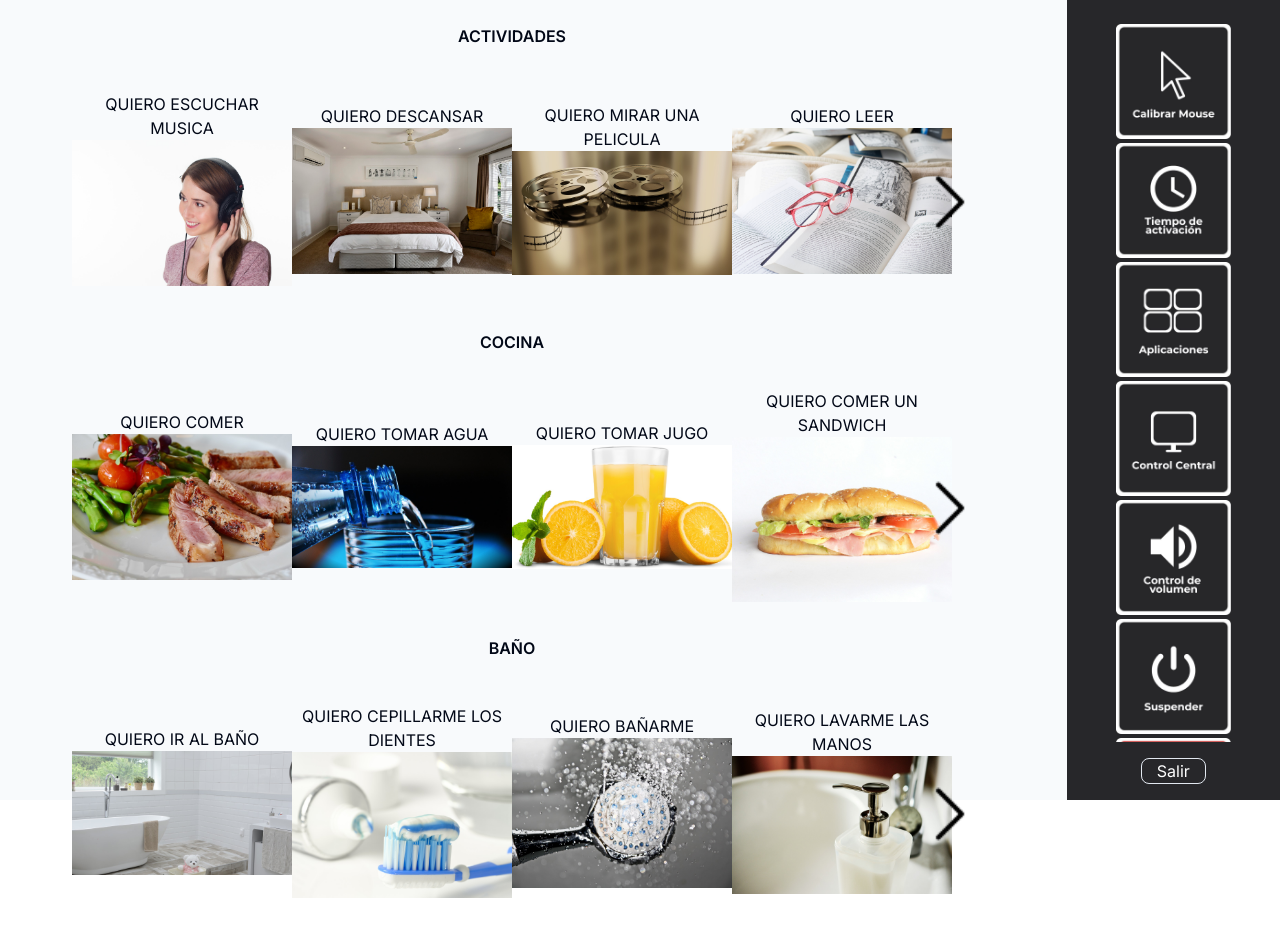
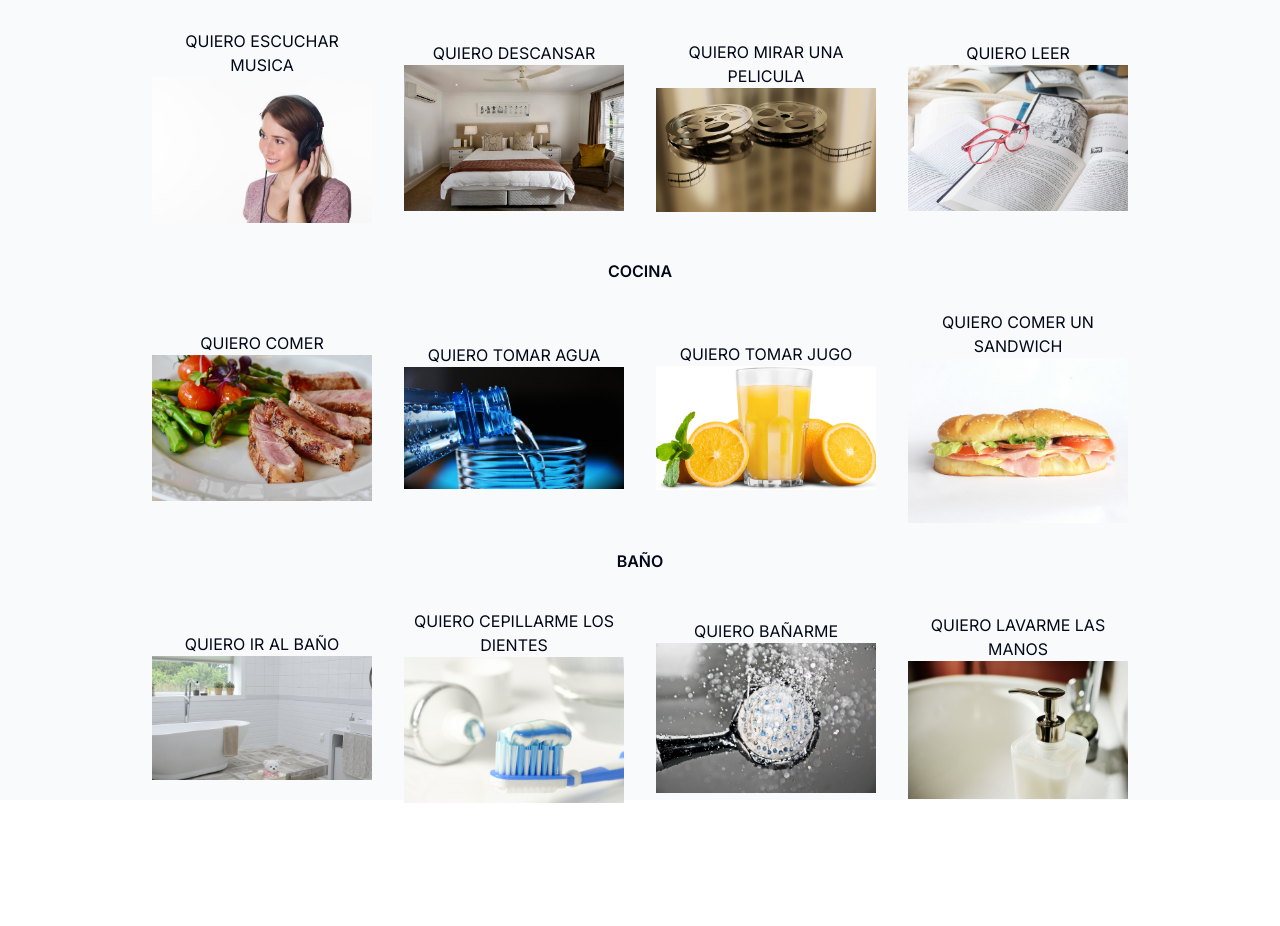
Before and after one commit to camilarojasfritz/neufitech, a Next.js app: page /senal-comunicacion in a window 1280 px wide. After the commit the page ends 855 px from the top, so only its background shows below. Built offline with nearby package versions, Linux system fonts and the light colour scheme.

Commit message:
disabling sidebar on pages

```diff
--- a/src/app/senal-comunicacion/page.tsx
+++ b/src/app/senal-comunicacion/page.tsx
@@ -25,11 +25,11 @@ const page = () => {
 //     navigate.push(page);
 //   };
   return (
-    <div className="flex justify-between w-full h-screen bg-slate-50">
-      <div className="flex justify-start p-6 w-4/5">
-        <div className="flex flex-col justify-around gap-4 w-full text-center">
+    <div className="flex justify-center items-center w-full h-screen bg-slate-50">
+      <div className="flex justify-center p-6 w-4/5">
+        <div className="flex flex-col justify-around gap-2 w-full text-center">
           <h3 className="font-semibold">ACTIVIDADES</h3>
-          <div className="flex flex-row justify-around px-12 items-center relative">
+          <div className="flex flex-row justify-around gap-8 items-center relative">
             <button className="w-[250px] h-[250px]">
               QUIERO ESCUCHAR MUSICA
               <Image
@@ -66,18 +66,18 @@ const page = () => {
                 QUIERO MIRAR UNA SERIE
               <Image src={serie} className='flex object-contain w-full' alt="serie" />
             </button> */}
-            <button className="absolute right-0 top-[35%]">
+            {/* <button className="absolute right-0 top-[35%]">
               <Image
                 src={flechaDerecha}
                 alt="flechaDerecha"
                 width={100}
                 height={100}
               />
-            </button>
+            </button> */}
           </div>
           {/* <div className="flex flex-col justify-around gap-4 w-full"> */}
            <h3 className="font-semibold">COCINA</h3>
-            <div className="flex flex-row justify-around px-12 items-center relative">
+            <div className="flex flex-row justify-around gap-8 items-center relative">
             <button className="w-[250px] h-[250px]">
               QUIERO COMER
               <Image
@@ -110,19 +110,19 @@ const page = () => {
                 alt="Sandwich"
               />
             </button>
-            <button className="absolute right-0 top-[35%]">
+            {/* <button className="absolute right-0 top-[35%]">
               <Image
                 src={flechaDerecha}
                 alt="flechaDerecha"
                 width={100}
                 height={100}
               />
-            </button>
+            </button> */}
           </div>
           {/* </div> */}
           {/* <div className="flex flex-col justify-around gap-4 w-full"> */}
            <h3 className="font-semibold">BAÑO</h3>
-            <div className="flex flex-row justify-around px-12 items-center relative">
+            <div className="flex flex-row justify-around gap-8 items-center relative">
             <button className="w-[250px] h-[250px]">
               QUIERO IR AL BAÑO
               <Image
@@ -156,19 +156,18 @@ const page = () => {
               />
             </button>
 
-            <button className="absolute right-0 top-[35%]">
+            {/* <button className="absolute right-0 top-[35%]">
               <Image
                 src={flechaDerecha}
                 alt="flechaDerecha"
                 width={100}
                 height={100}
               />
-            </button>
+            </button> */}
           </div>
          {/* </div> */}
         </div>
       </div>
-      <Sidebar />
     </div>
   );
 };
--- a/src/app/sensacion-corporal/page.tsx
+++ b/src/app/sensacion-corporal/page.tsx
@@ -159,7 +159,6 @@ const SensacionCorp = () => {
           </div>
         </div>
       </div>
-      <Sidebar />
     </div>
   );
 };
```
